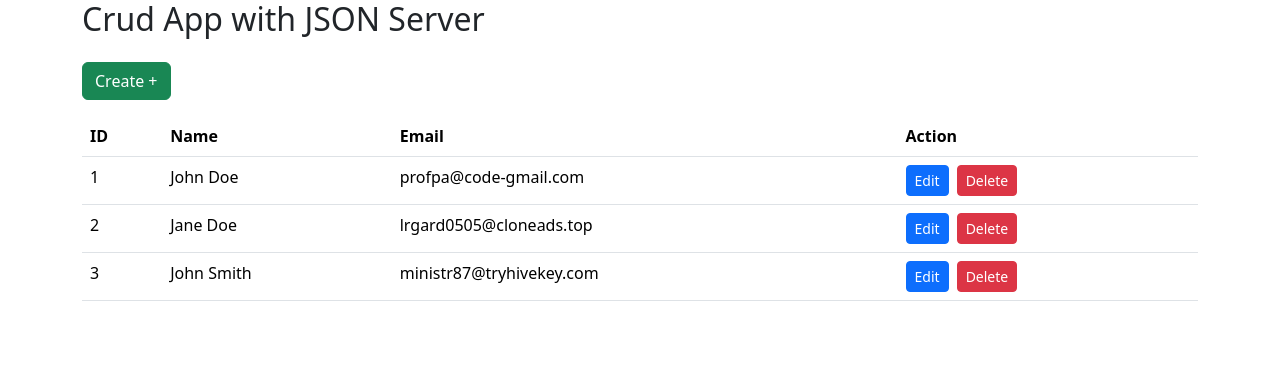
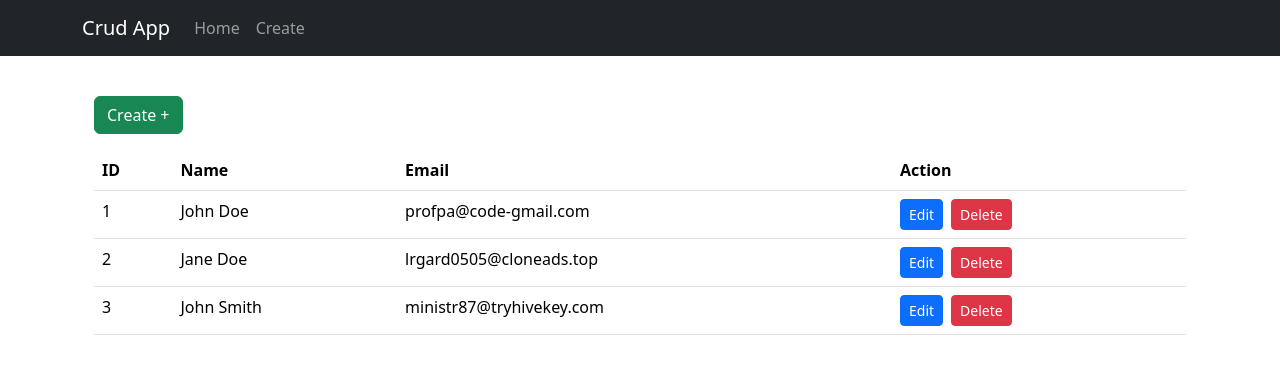
Before and after one commit to NeverPlayFair/React-Redux-Crud, a React (Vite) app in the folder React-Redux-Crud/: page / in a window 1280 px wide. Shown: the top 374 px of the page. Built offline with nearby package versions, Linux system fonts and the light colour scheme.

Commit message:
Add Layout file

```diff
--- a/React-Redux-Crud/src/App.jsx
+++ b/React-Redux-Crud/src/App.jsx
@@ -1,22 +1,24 @@
-import React from 'react'
-import Home from './Home'
-import 'bootstrap/dist/css/bootstrap.min.css'
-import {BrowserRouter, Routes, Route} from "react-router-dom"
-import Create from './Create'
-import Update from './Update'
-
-// zakonczylem na 19 minucie
+// App.jsx
+import React from 'react';
+import { BrowserRouter, Routes, Route } from "react-router-dom";
+import Home from './Home';
+import Create from './Create';
+import Update from './Update';
+import Layout from './Layout';
+import 'bootstrap/dist/css/bootstrap.min.css';
 
 function App() {
   return (
     <BrowserRouter>
       <Routes>
-        <Route path="/" element={<Home />}> </Route>
-        <Route path="/create" element={<Create />}> </Route>
-        <Route path="/edit/:id" element={<Update />}> </Route>
+        <Route path="/" element={<Layout />}>
+          <Route index element={<Home />} />
+          <Route path="create" element={<Create />} />
+          <Route path="edit/:id" element={<Update />} />
+        </Route>
       </Routes>
-      </BrowserRouter>
-  )
+    </BrowserRouter>
+  );
 }
 
-export default App
+export default App;
--- a/React-Redux-Crud/src/Home.jsx
+++ b/React-Redux-Crud/src/Home.jsx
@@ -16,7 +16,6 @@ function Home() {
 
 
         <div className="container">
-            <h2>Crud App with JSON Server</h2>
             <Link to="/create" className="btn btn-success my-3">Create +</Link>
             <table className="table">
                 <thead>
--- /dev/null
+++ b/React-Redux-Crud/src/Layout.jsx
@@ -0,0 +1,28 @@
+// Layout.jsx
+import React from 'react';
+import { Outlet, Link } from 'react-router-dom';
+import { Navbar, Nav, Container } from 'react-bootstrap';
+
+function Layout() {
+  return (
+    <>
+      <Navbar bg="dark" variant="dark" expand="lg">
+        <Container>
+          <Navbar.Brand as={Link} to="/">Crud App</Navbar.Brand>
+          <Navbar.Toggle aria-controls="basic-navbar-nav" />
+          <Navbar.Collapse id="basic-navbar-nav">
+            <Nav className="me-auto">
+              <Nav.Link as={Link} to="/">Home</Nav.Link>
+              <Nav.Link as={Link} to="/create">Create</Nav.Link>
+            </Nav>
+          </Navbar.Collapse>
+        </Container>
+      </Navbar>
+      <Container className="mt-4">
+        <Outlet />
+      </Container>
+    </>
+  );
+}
+
+export default Layout;
```
